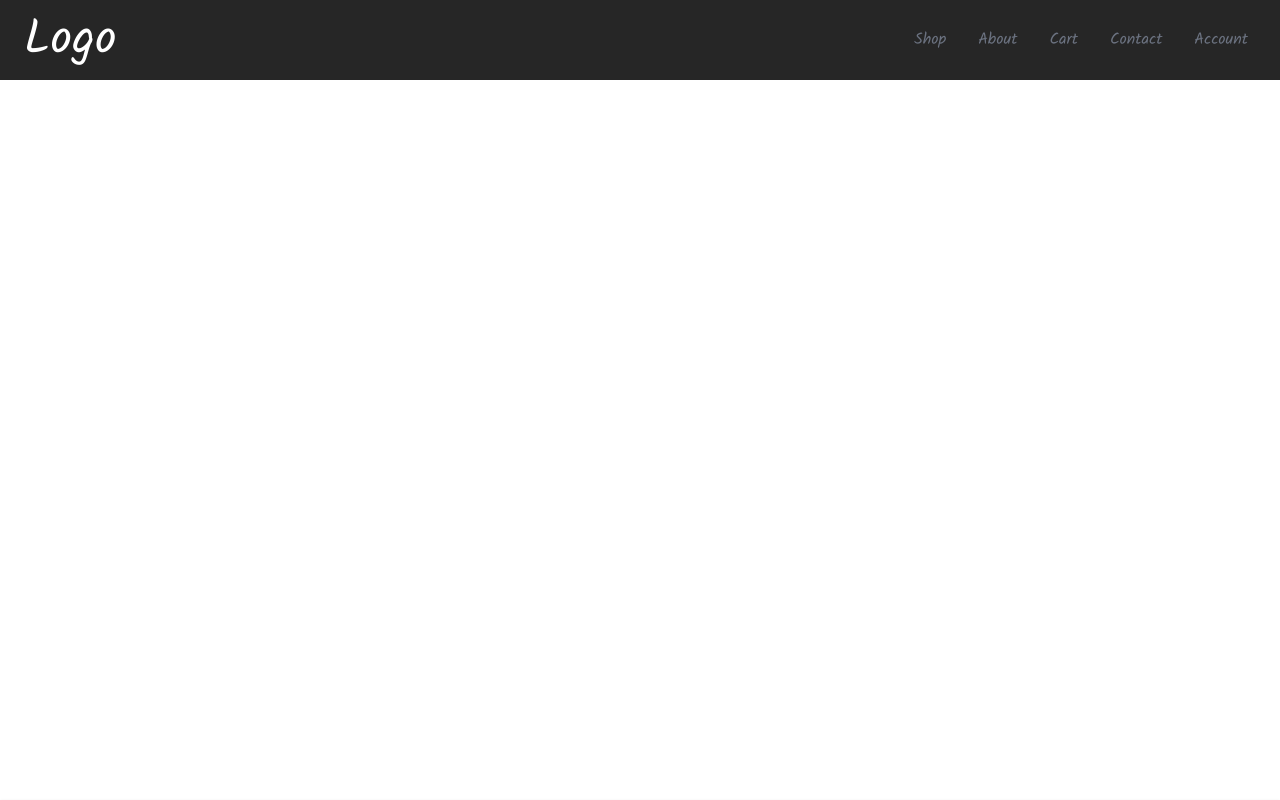
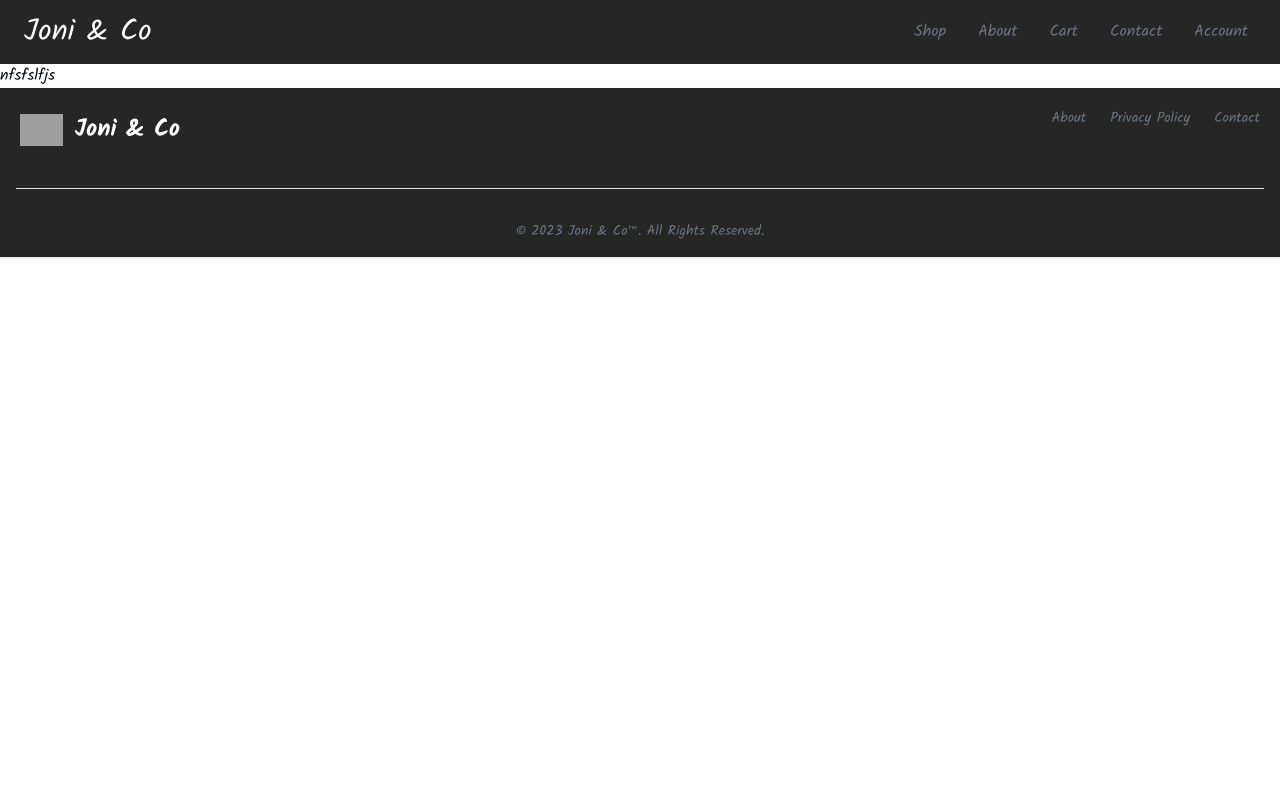
Before and after one commit to salahbm/ecommerse-jewelry, a Next.js app: page / in a window 1280 px wide. Shown: the top 800 px of the page. Built offline with nearby package versions, Linux system fonts and the light colour scheme; grey boxes are pictures that could not be loaded.

Commit message:
globals finished

```diff
--- a/app/layout.tsx
+++ b/app/layout.tsx
@@ -22,9 +22,11 @@ export default function RootLayout({
   return (
     <html lang="en">
       <body className={spaceGrotesk.className}>
-        <Navbar />
-        {children}
-        <Footer />
+        <main className="max-w-[1440px] mx-auto">
+          <Navbar />
+          {children}
+          <Footer />
+        </main>
       </body>
     </html>
   );
--- a/app/page.tsx
+++ b/app/page.tsx
@@ -1,3 +1,7 @@
 export default function Home() {
-  return <main className="min-h-screen">fkjbgfakgka </main>;
+  return (
+    <section>
+      <p>nfsfslfjs</p>
+    </section>
+  );
 }
--- a/components/shared/Footer.tsx
+++ b/components/shared/Footer.tsx
@@ -3,7 +3,7 @@ import React from "react";
 
 const Footer = () => {
   return (
-    <footer className="shadow bg-neutral-800">
+    <footer className="shadow bg-neutral-800 bottom-0 ">
       <div className="w-full mx-auto p-4 ">
         <div className="sm:flex sm:items-center sm:justify-between p-1">
           <Link
@@ -19,7 +19,7 @@ const Footer = () => {
               Joni & Co
             </span>
           </Link>
-          <ul className="flex flex-wrap items-center mb-6 text-sm font-medium text-gray-500 sm:mb-0 dark:text-gray-400">
+          <ul className="flex flex-wrap items-center md:mb-6  mb-1 text-sm font-medium text-gray-500 sm:mb-0 dark:text-gray-400">
             <li>
               <Link href="#" className="hover:underline me-4 md:me-6">
                 About
@@ -38,7 +38,7 @@ const Footer = () => {
             </li>
           </ul>
         </div>
-        <hr className="my-6 border-gray-200 sm:mx-auto dark:border-gray-700 lg:my-8" />
+        <hr className="md:my-6 my-1 border-gray-200 sm:mx-auto dark:border-gray-700 lg:my-8" />
         <span className="block text-sm text-gray-500 sm:text-center dark:text-gray-400">
           © 2023{" "}
           <Link href="https://flowbite.com/" className="hover:underline">
--- a/components/shared/Navbar.tsx
+++ b/components/shared/Navbar.tsx
@@ -31,16 +31,16 @@ const Navbar = () => {
   ];
 
   return (
-    <div className="flex justify-between items-center w-full h-20 px-4 text-white bg-neutral-800 fixed nav">
+    <div className="flex justify-between items-center w-full md:h-16 px-4 text-white bg-neutral-800 relative nav p-1">
       <div>
-        <h1 className="text-5xl font-signature ml-2">
+        <h1 className="text-2xl md:text-3xl font-signature ml-2">
           <a
             className="link-underline link-underline-black"
             href=""
             target="_blank"
             rel="noreferrer"
           >
-            Logo
+            Joni & Co
           </a>
         </h1>
       </div>
```
